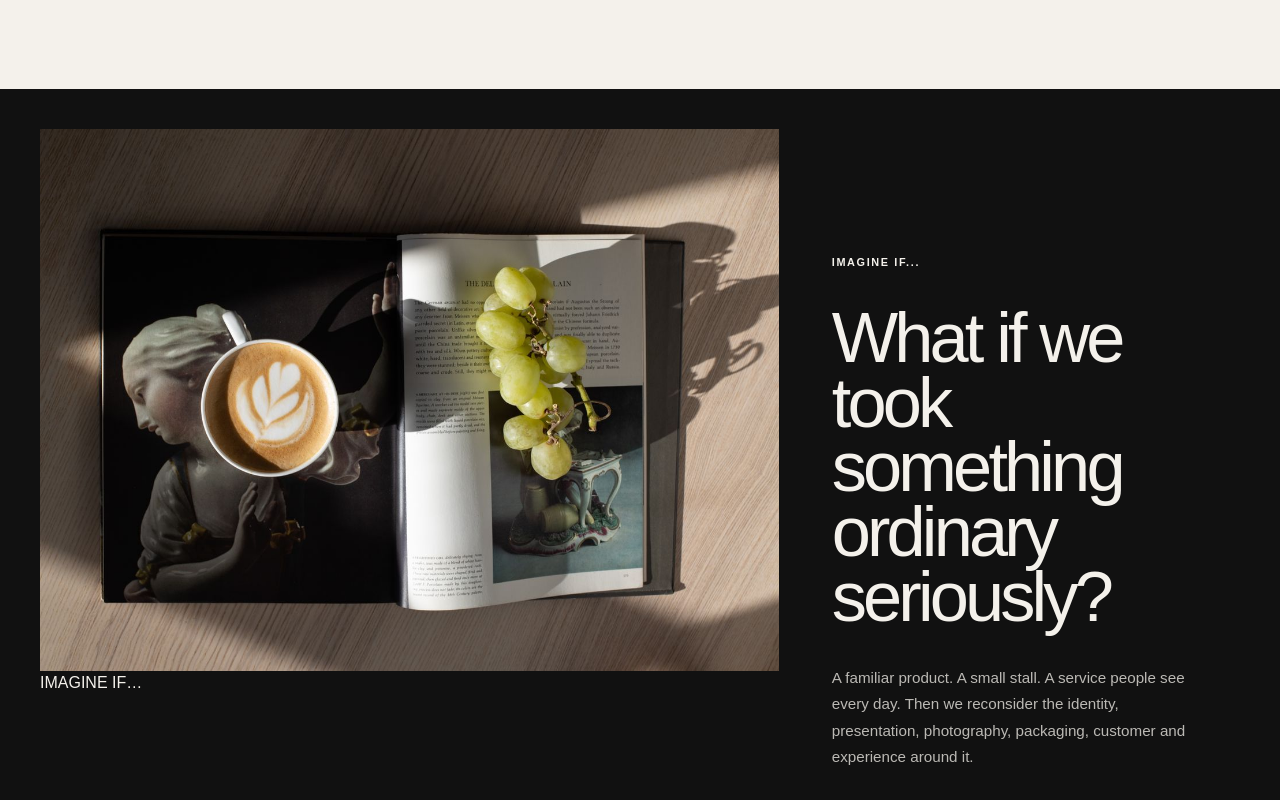
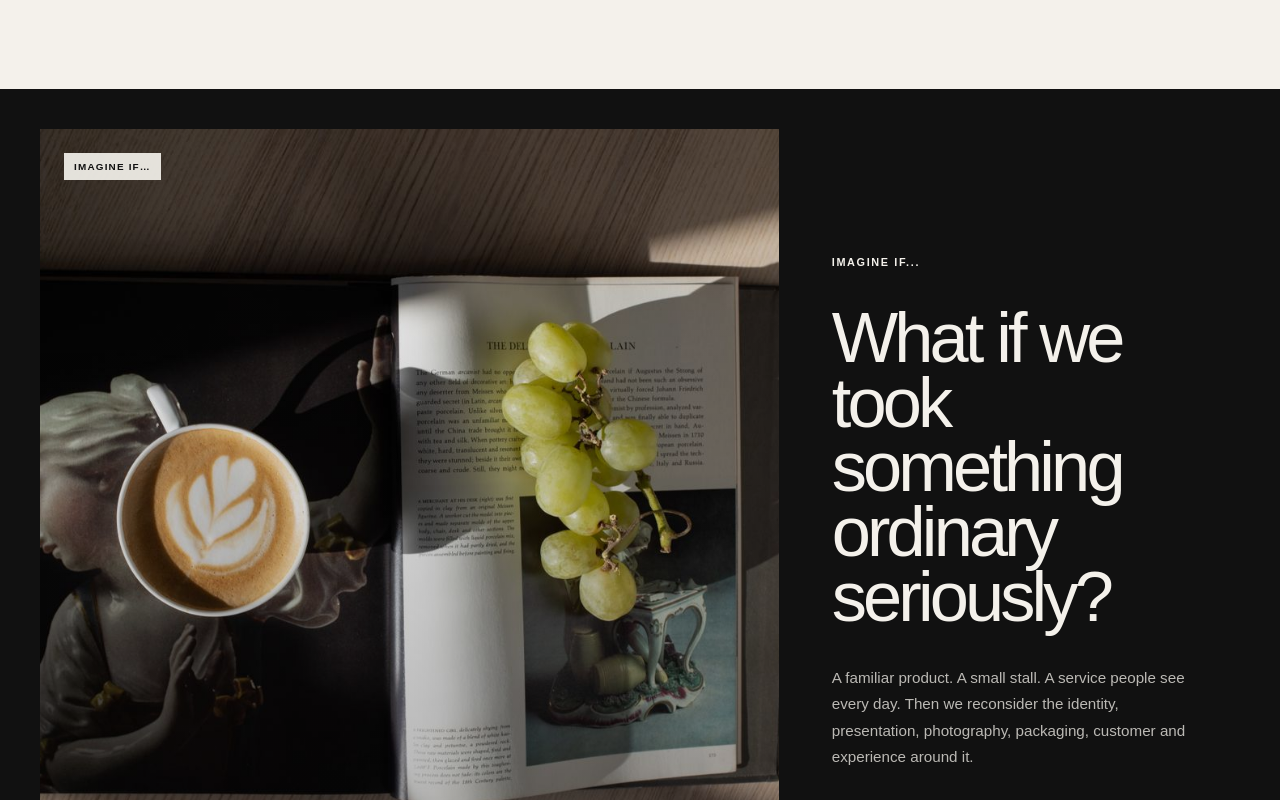
Before and after one commit to gititbunny/ndosseeyy, a React (Vite) app: page / in a window 1280 px wide. Shown: the part 1380-2180 px from the top of the page. Built offline with nearby package versions, Linux system fonts and the light colour scheme.

Commit message:
Update Home.css

```diff
--- a/src/styles/Home.css
+++ b/src/styles/Home.css
@@ -220,37 +220,77 @@
   color: #f4f1eb;
 }
 
+
+/* ========================================
+   IMAGINE IF MEDIA
+======================================== */
+
 .home-imagine-media {
+  position: relative;
+
   min-height: 760px;
-}
 
-.home-imagine-placeholder {
-  width: 100%;
-  height: 100%;
-  min-height: 760px;
-  padding: 25px;
-
-  display: flex;
-  flex-direction: column;
-  justify-content: space-between;
+  overflow: hidden;
 
   background: #353431;
 }
 
-.home-imagine-placeholder > span {
-  font-size: 0.65rem;
-  letter-spacing: 0.13em;
+.home-imagine-image {
+  width: 100%;
+  height: 100%;
+
+  position: absolute;
+  inset: 0;
+
+  object-fit: cover;
+  object-position: center;
+
+  transition: transform 0.8s cubic-bezier(0.22, 1, 0.36, 1);
 }
 
-.home-imagine-placeholder > div {
-  display: flex;
-  justify-content: space-between;
-  align-items: flex-end;
-  gap: 20px;
+.home-imagine-media:hover .home-imagine-image {
+  transform: scale(1.025);
+}
 
-  font-size: clamp(1.5rem, 3vw, 3rem);
-  letter-spacing: -0.04em;
+.home-imagine-media::after {
+  content: "";
+
+  position: absolute;
+  inset: 0;
+
+  background:
+    linear-gradient(
+      to bottom,
+      rgba(0, 0, 0, 0.05),
+      rgba(0, 0, 0, 0.3)
+    );
+
+  pointer-events: none;
 }
+
+.home-imagine-media-label {
+  position: absolute;
+  top: 24px;
+  left: 24px;
+
+  z-index: 2;
+}
+
+.home-imagine-media-label span {
+  padding: 8px 10px;
+
+  background: rgba(244, 241, 235, 0.92);
+  color: #111111;
+
+  font-size: 0.62rem;
+  font-weight: 600;
+  letter-spacing: 0.12em;
+}
+
+
+/* ========================================
+   IMAGINE IF COPY
+======================================== */
 
 .home-imagine-copy {
   padding: 55px 35px;
```
